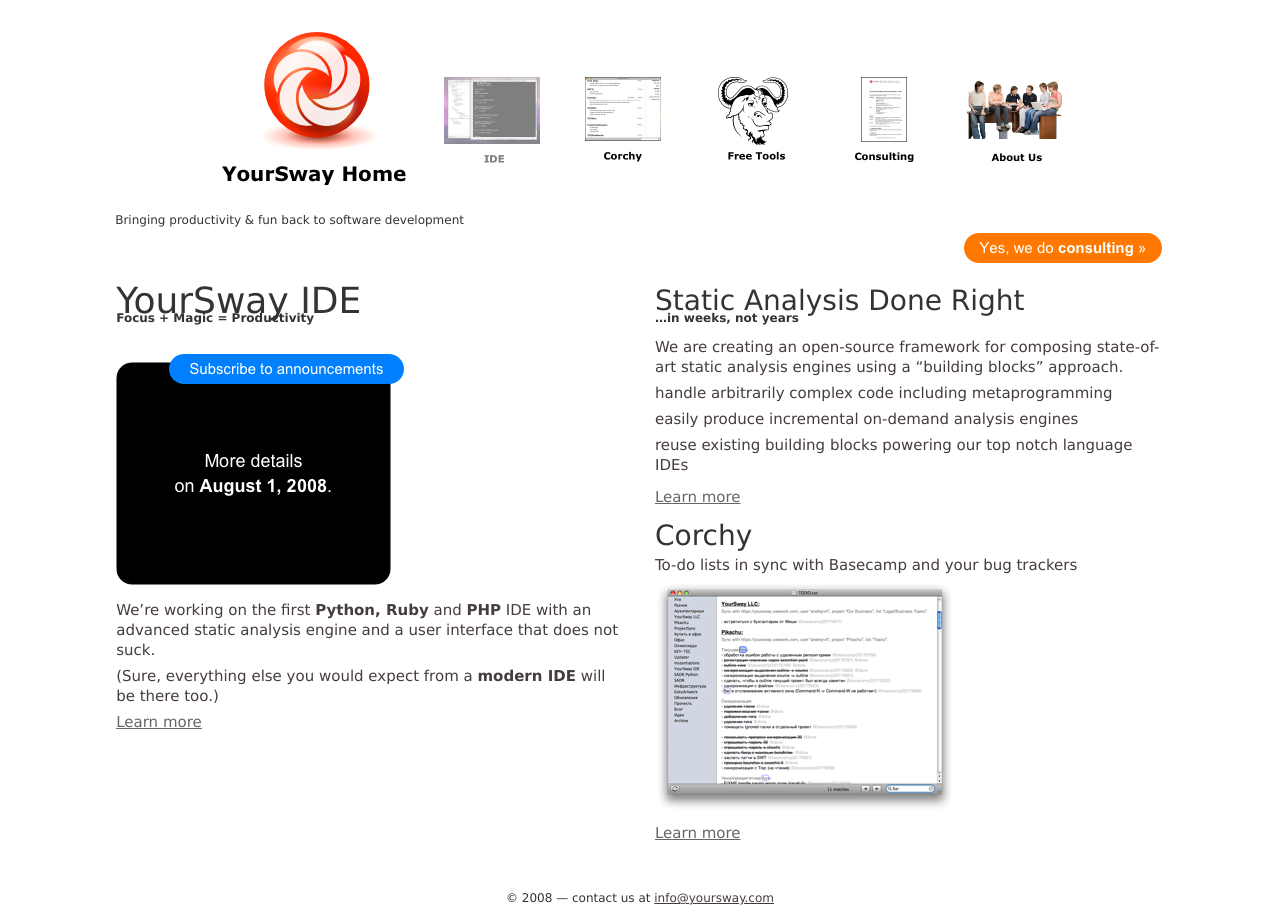
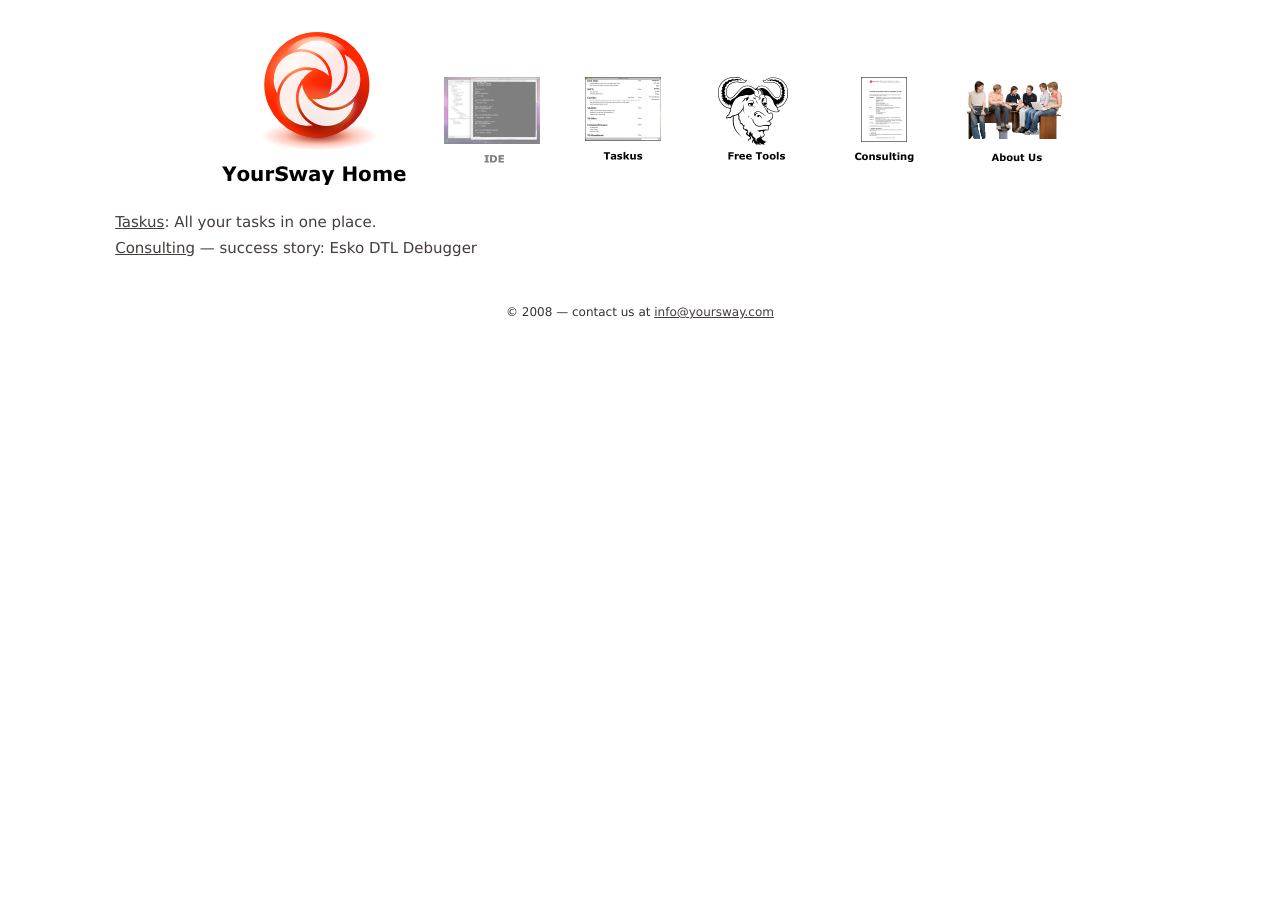
Before and after one commit to andreyvit/yoursway-site, a Django app: template templates/site/index.html in a window 1280 px wide. After the commit the page ends 319 px from the top, so only its background shows below. Run offline with Django 3.2, Linux system fonts and the light colour scheme; the template is opened without the code that fills it, so the values that code supplies are empty; parts of the project's set-up code (start-up, migrations or seed data) failed here and were passed over.

Commit message:
Corchy renamed to Taskus. Removed all text that should not be there. Copywriting for Taskus.

```diff
--- a/apps/menu/context_processors.py
+++ b/apps/menu/context_processors.py
@@ -41,7 +41,7 @@
     global_menu = [
         globalmenuitem(name = 'home',    url = '',         icon = 'icon-yoursway.png', alt = 'Home'),
         globalmenuitem(name = 'ide',     url = 'ide/', active = False, icon = 'icon-ide.png',      alt = 'YourSway IDE'),
-        globalmenuitem(name = 'corchy',  url = 'corchy/',  icon = 'icon-corchy.png',   alt = 'Corchy'),
+        globalmenuitem(name = 'taskus',  url = 'taskus/',  icon = 'icon-taskus.png',   alt = 'Taskus'),
         globalmenuitem(name = 'free', url = 'free/', icon = 'icon-free.png',  alt = 'Free Tools'),
         globalmenuitem(name = 'consulting', url = 'consulting/', icon = 'icon-consulting.png',  alt = 'About Us'),
         globalmenuitem(name = 'aboutus', url = 'aboutus/', icon = 'icon-aboutus.png',  alt = 'About Us'),
@@ -52,12 +52,12 @@
     active_global_item = find_active_item(path, global_menu)
     path = path[len(active_global_item.url) : -1]
 
-    if active_global_item.name == 'corchy':
+    if active_global_item.name == 'taskus':
         content_menu = [
-            contentmenuitem(parent = active_global_item, name = '', url = '', text = "Why you'll love Corchy"),
+            contentmenuitem(parent = active_global_item, name = '', url = '', text = "5 easy rules"),
             contentmenuitem(parent = active_global_item, name = 'screencast', url = 'screencast/', text = 'Screencast'),
-            contentmenuitem(parent = active_global_item, name = 'faq', url = 'faq/', text = 'FAQ'),
-            contentmenuitem(parent = active_global_item, name = 'community', url = 'community/', text = 'Community & Feedback'),
+            contentmenuitem(parent = active_global_item, name = 'qa', url = 'qa/', text = 'Productivity Q&A'),
+            contentmenuitem(parent = active_global_item, name = 'support', url = 'support/', text = 'Support'),
         ]
     else:
         content_menu = []
--- a/templates/site/consulting.html
+++ b/templates/site/consulting.html
@@ -11,6 +11,8 @@
 	E-mail: <a href="mailto:info@yoursway.com">info@yoursway.com</a>
 </p>
 
+<p>Success story: Esko DTL Debugger</p>
+
 <p>We’re a small team of developers focused on creating <b>smart development tools</b> and <b>enchanting user experiences</b>.
 <p>Our expertise is proved by the software we’re working on:
 	<ul>
@@ -19,9 +21,7 @@
 		<li>numerous <b>client projects</b>,
 		<li><b>contributions</b> to Eclipse SWT and DLTK projects.
 	</ul>
-<p>Our developers can pull up whatever ambitious projects you have on your mind. Please do <a href="mailto:info@yoursway.com">mail us</a> and we’ll work something out. (Scroll down for more information.)
-
-<img style="width: 630px; margin-top: 30px; margin-bottom: 30px;" src="/media/images-cons/big-photo.jpg">
+<p>Our developers can pull up whatever ambitious projects you have on your mind. Please do <a href="mailto:info@yoursway.com">mail us</a> and we’ll work something out.
 
 <p><b>Here’s what we can do for you.</b> (Full stack solutions on the left, individual activities on the right.)
 
--- a/templates/site/index.html
+++ b/templates/site/index.html
@@ -2,64 +2,9 @@
 {% block title %}Ruby/Python/PHP IDEs, productivity tools and consulting — that's YourSway{% endblock %}
 
 {% block contents %}
-<div id="bringing_back">
-	<div id="bringing_back_promo">
-		<span id="promo_bringing">Bringing</span> <span id="promo_pronfun">productivity & fun</span>
-		<span id="promo_line2">back to software development</span>
-	</div>
-</div>
 
-<div style="text-align: right">
-	<a href="#"><img src="/media/images-ys/yeswedoconsulting.png"></a>
-</div>
+<p><a href="/taskus/">Taskus</a>: All your tasks in one place.</p>
 
-<table class="layouting" style="margin-top: 20px;">
-	<tr>
-		<td style="width:50%; padding-right: 15px;">
-			<h1 style="padding-bottom: 0px;">YourSway IDE</h1>
-			<h3>Focus + Magic = Productivity</h3>
+<p><a href="/consulting/">Consulting</a> — success story: Esko DTL Debugger</p>
 
-			<div id="ide_screenshot" style="width: 275px; height: 253px; margin-top: 10px;">
-				<img src="/media/images-ys/more-details.png" style="position: relative; top: 15px; width: 275px; height: 223px;">
-				<a href=""><img src="/media/images-ys/subscribe.png" style="position: relative; top: -225px; left: 50px;"></a>
-			</div>
-
-
-
-			<p>We’re working on the first <b>Python, Ruby</b> and <b>PHP</b> IDE with an advanced static
-				analysis engine and a user interface that does not suck.
-
-			<p>(Sure, everything else you would expect from a <b>modern IDE</b> will be there too.)
-
-			<p><a href="">Learn more</a>
-
-		</td>
-		<td style="width:50%; padding-left: 15px;">
-			<h2 style="padding-bottom: 0px;">Static Analysis
-			Done Right</h2>
-			<h3>…in weeks, not years</h3>
-
-
-
-			<p>We are creating an open-source framework for composing state-of-art static analysis engines using a “building blocks” approach.
-
-			<ul>
-		   <li>handle arbitrarily complex code including metaprogramming
-		   <li>easily produce incremental on-demand analysis engines
-		   <li>reuse existing building blocks powering our top notch language IDEs
-			</ul>
-
-			<p><a href="">Learn more</a>
-
-			<h2 style="padding-top: 15px;">Corchy</h2>
-
-			<p>To-do lists in sync with Basecamp and your bug trackers
-
-			<p><img src="/media/images-ys/corchachu.png">
-
-			<p><a href="">Learn more</a>
-
-		</td>
-	</tr>
-</table>
 {% endblock %}
```
Also changed, not shown: templates/layout-corchy.html (deleted, +0 -17 lines), templates/layout-taskus.html (added, +20 -0 lines), templates/site/aboutus.html (+1 -14 lines), templates/site/corchy.html (deleted, +0 -73 lines), templates/site/corchy/community.html (deleted, +0 -13 lines), templates/site/corchy/faq.html (deleted, +0 -8 lines), templates/site/corchy/screencast.html (deleted, +0 -9 lines), templates/site/free.html (+7 -12 lines), templates/site/taskus.html (added, +54 -0 lines), templates/site/taskus/qa.html (added, +22 -0 lines), templates/site/taskus/screencast.html (added, +10 -0 lines), templates/site/taskus/support.html (added, +34 -0 lines), media/images/icon-corchy.png (deleted), media/images/icon-taskus.png (added), 2 other files.
